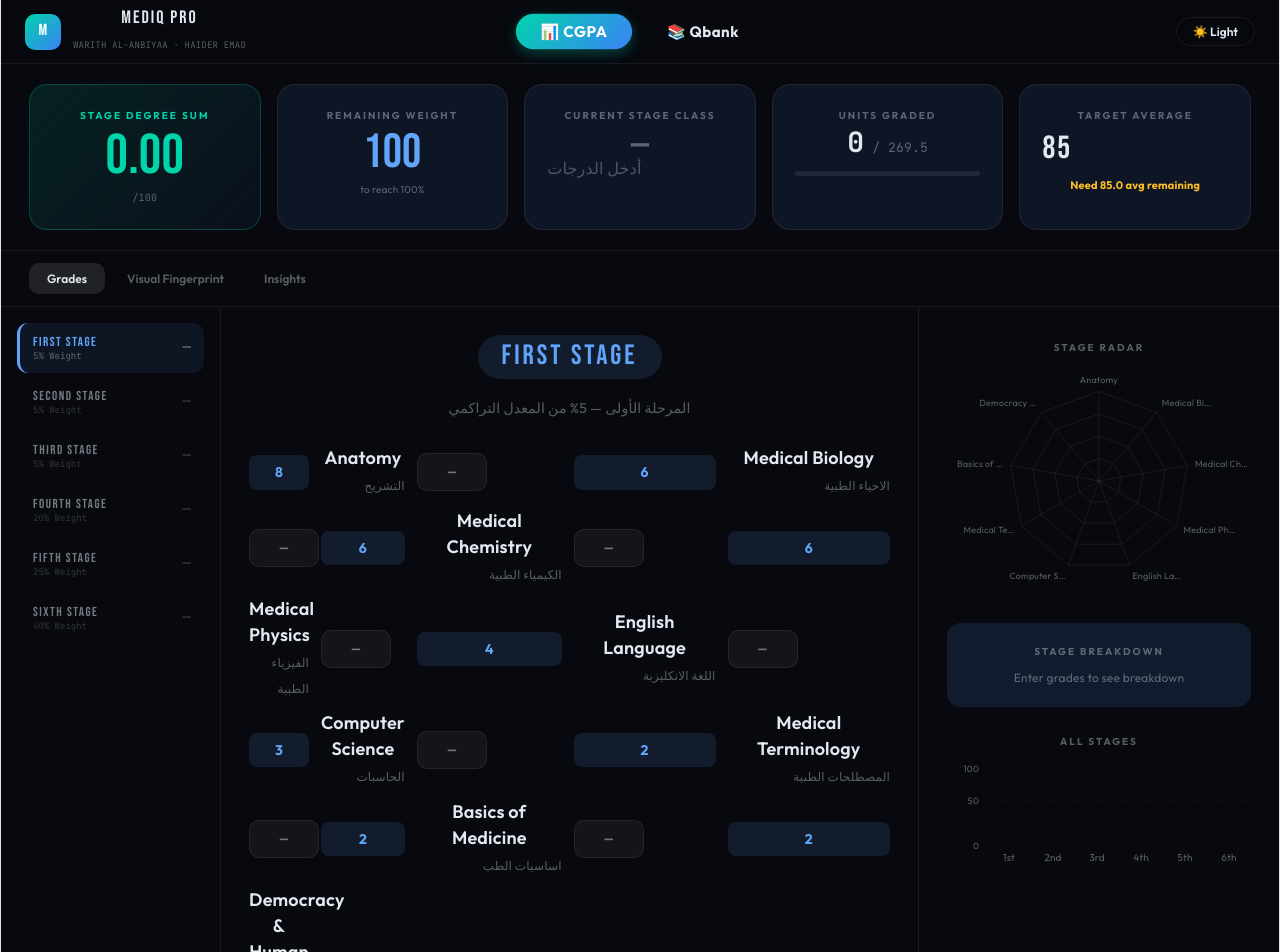
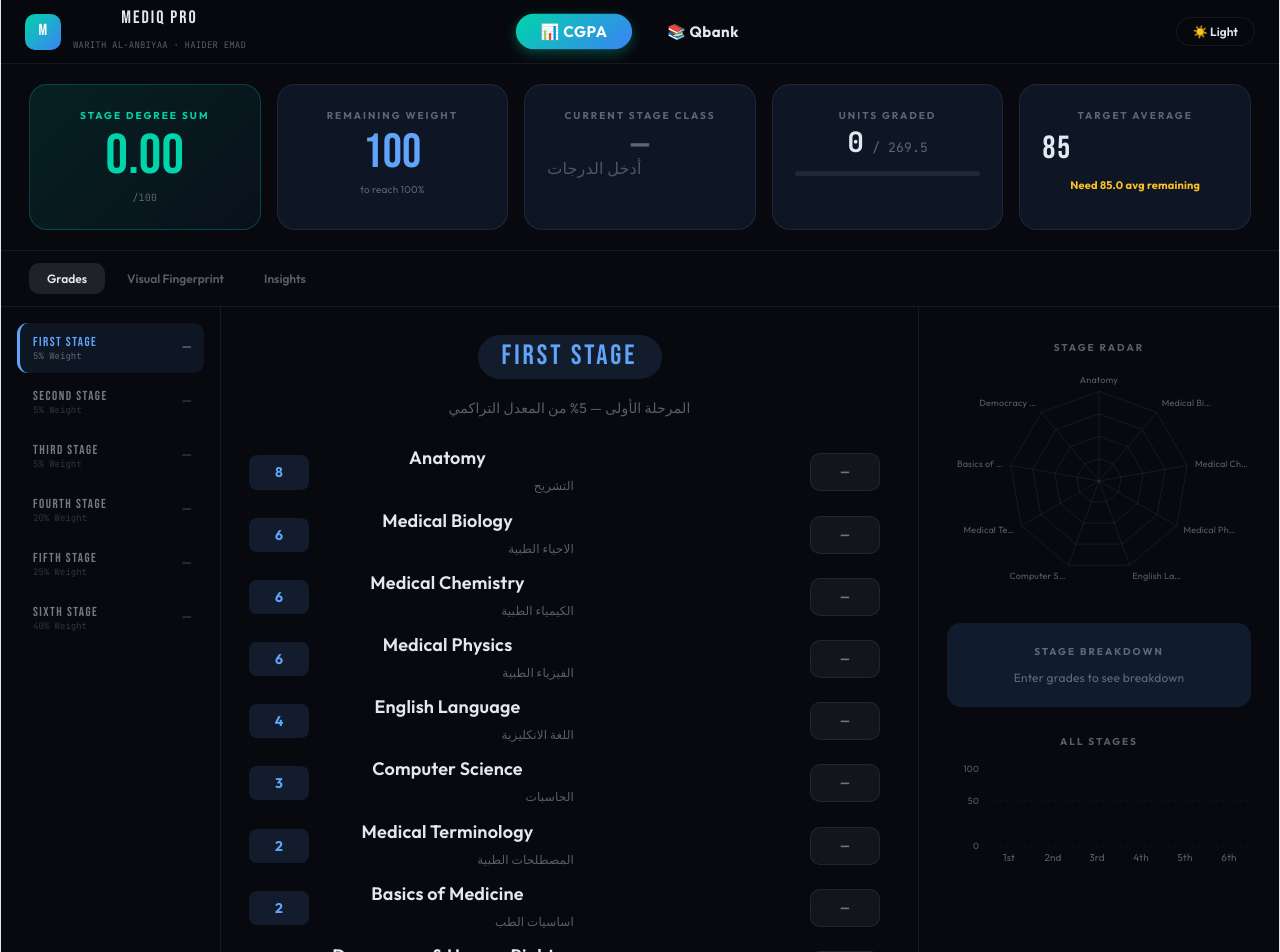
Before and after one commit to hayder-iq/medical-cgpa, a React (Vite) app: page / in a window 1280 px wide. Shown: the top 952 px of the page. Built offline with nearby package versions, Linux system fonts and the light colour scheme.

Commit message:
update UI

```diff
--- a/src/App.jsx
+++ b/src/App.jsx
@@ -75,7 +75,7 @@ const SAMPLE_QS = [
 ];
 
 // ━━━━━━━━━━━━━━━━━━━━━━━━━━━━━━━━━━━━━━━━━━━━━━━━━━━━━━━━━━━━━━
-// CGPA CALCULATOR (جميع المراحل متطابقة في التصميم)
+// CGPA CALCULATOR
 // ━━━━━━━━━━━━━━━━━━━━━━━━━━━━━━━━━━━━━━━━━━━━━━━━━━━━━━━━━━━━━━
 function CGPAView({dark}) {
   const C=TH(dark);
@@ -139,7 +139,7 @@ function CGPAView({dark}) {
           {/* المحتوى الرئيسي */}
           <div style={{display:"grid",gridTemplateColumns:"1fr 360px"}}>
             <div className="fade-up" style={{padding:28,borderRight:`1px solid ${C.border}`,overflowY:"auto"}}>
-              {/* عنوان المرحلة في المنتصف (جميع المراحل متطابقة) */}
+              {/* عنوان المرحلة في المنتصف */}
               <div style={{textAlign:"center",marginBottom:24}}>
                 <div style={{display:"inline-block",background:`${stage.color}20`,borderRadius:60,padding:"8px 24px",marginBottom:12}}>
                   <span style={{fontFamily:"'Bebas Neue'",fontSize:28,letterSpacing:3,color:stage.color}}>{stage.full}</span>
@@ -153,8 +153,8 @@ function CGPAView({dark}) {
                 )}
               </div>
 
-              {/* جدول المواد (نفس الأعمدة لجميع المراحل) */}
-              <div style={{display:"grid",gridTemplateColumns:"60px 1fr auto auto auto",gap:"8px 12px",alignItems:"center"}}>
+              {/* جدول المواد بأعمدة ثابتة */}
+              <div style={{display:"grid", gridTemplateColumns:"60px 1fr 100px 100px 80px", gap:"8px 12px", alignItems:"center"}}>
                 {stage.subjects.map((sub,i)=>{
                   const g=grades[`${stage.id}-${i}`];
                   const cls=classify(g);
@@ -163,9 +163,16 @@ function CGPAView({dark}) {
                   return(
                     <Fragment key={i}>
                       <div style={{textAlign:"center",background:`${stage.color}20`,borderRadius:8,padding:"4px 0",fontSize:14,fontWeight:700,color:stage.color}}>{sub.u}</div>
-                      <div><div style={{fontWeight:600}}>{sub.en}</div><div style={{fontSize:12,color:C.muted,marginTop:2,textAlign:"right",direction:"rtl"}}>{sub.ar}</div></div>
-                      {wd!=null&&<div style={{fontFamily:"'JetBrains Mono'",fontSize:12,background:"rgba(251,191,36,0.12)",padding:"4px 8px",borderRadius:12,textAlign:"center",minWidth:80}}>{wd.toFixed(5)}</div>}
-                      {cls&&<div style={{fontSize:11,fontWeight:700,padding:"2px 8px",borderRadius:12,background:`${cls.color}18`,color:cls.color,textAlign:"center"}}>{cls.label}</div>}
+                      <div>
+                        <div style={{fontWeight:600}}>{sub.en}</div>
+                        <div style={{fontSize:12,color:C.muted,marginTop:2,textAlign:"right",direction:"rtl"}}>{sub.ar}</div>
+                      </div>
+                      <div style={{fontFamily:"'JetBrains Mono'",fontSize:12,background:wd!=null?"rgba(251,191,36,0.12)":"transparent",padding:"4px 8px",borderRadius:12,textAlign:"center",minWidth:80}}>
+                        {wd!=null ? wd.toFixed(5) : ""}
+                      </div>
+                      <div style={{fontSize:11,fontWeight:700,padding:"2px 8px",borderRadius:12,background:cls?`${cls.color}18`:"transparent",color:cls?.color||C.muted,textAlign:"center"}}>
+                        {cls?.label || ""}
+                      </div>
                       <input type="number" min={0} max={100} step={0.5} placeholder="—" value={g??""} onChange={e=>setGrade(stage.id,i,e.target.value)} style={{width:70,height:38,textAlign:"center",borderRadius:10,background:dark?"rgba(255,255,255,.05)":"rgba(0,0,0,.05)",border:`1.5px solid ${g!=null?gco+"60":C.border}`,color:g!=null?gco:C.text,fontSize:14,fontWeight:800,fontFamily:"'JetBrains Mono'",outline:"none"}}/>
                     </Fragment>
                   );
@@ -359,7 +366,7 @@ function Library({ questions, bankQuestionsList, previousExamsList, onStart, dar
 }
 
 // ━━━━━━━━━━━━━━━━━━━━━━━━━━━━━━━━━━━━━━━━━━━━━━━━━━━━━━━━━━━━━━
-// SESSION CONFIG, ACTIVE SESSION, REVIEW (مختصر)
+// SESSION CONFIG
 // ━━━━━━━━━━━━━━━━━━━━━━━━━━━━━━━━━━━━━━━━━━━━━━━━━━━━━━━━━━━━━━
 function SessionConfig({questions, onStart, onBack, dark}) {
   const C=TH(dark);
@@ -399,6 +406,9 @@ function SessionConfig({questions, onStart, onBack, dark}) {
   );
 }
 
+// ━━━━━━━━━━━━━━━━━━━━━━━━━━━━━━━━━━━━━━━━━━━━━━━━━━━━━━━━━━━━━━
+// ACTIVE SESSION
+// ━━━━━━━━━━━━━━━━━━━━━━━━━━━━━━━━━━━━━━━━━━━━━━━━━━━━━━━━━━━━━━
 function ActiveSession({config, onEnd, dark}) {
   const C=TH(dark);
   const {questions,mode,timeLimit,name}=config;
@@ -443,6 +453,9 @@ function ActiveSession({config, onEnd, dark}) {
   );
 }
 
+// ━━━━━━━━━━━━━━━━━━━━━━━━━━━━━━━━━━━━━━━━━━━━━━━━━━━━━━━━━━━━━━
+// SESSION REVIEW
+// ━━━━━━━━━━━━━━━━━━━━━━━━━━━━━━━━━━━━━━━━━━━━━━━━━━━━━━━━━━━━━━
 function SessionReview({result, onExit, onRetry, dark}) {
   const C=TH(dark);
   const {questions,answers,marked,notes,name,mode,elapsed}=result;
@@ -526,9 +539,7 @@ export default function App() {
   return (
     <div style={{ minHeight: "100vh", background: C.bg, color: C.text }}>
       <style>{GCSS}</style>
-
       <div style={{ position: "sticky", top: 0, zIndex: 100, background: C.hdr, backdropFilter: "blur(20px)", borderBottom: `1px solid ${C.border}`, padding: "0 24px", height: 64, display: "flex", alignItems: "center", justifyContent: "space-between" }}>
-        {/* Left: Logo + Telegram */}
         <div style={{ display: "flex", alignItems: "center", gap: 12, flex: 1 }}>
           <div style={{ width: 36, height: 36, borderRadius: 10, background: "linear-gradient(135deg,#00D4AA,#3B82F6)", display: "flex", alignItems: "center", justifyContent: "center", fontSize: 16, fontFamily: "'Bebas Neue'", color: "white" }}>M</div>
           <div onClick={() => window.open("https://t.me/ddxo2", "_blank", "noopener,noreferrer")} style={{ cursor: "pointer", userSelect: "none" }}>
@@ -536,21 +547,16 @@ export default function App() {
             <div style={{ fontSize: 9, color: C.muted, fontFamily: "'JetBrains Mono'" }}>WARITH AL-ANBIYAA · HAIDER EMAD</div>
           </div>
         </div>
-
-        {/* Center: Tabs */}
         <div style={{ display: "flex", justifyContent: "center", flex: 1 }}>
           <div style={{ display: "flex", gap: 12, background: "transparent", borderRadius: 40, padding: "4px" }}>
             <button onClick={() => setTab("cgpa")} style={{ padding: "8px 24px", borderRadius: 40, border: "none", fontWeight: 700, fontSize: "15px", letterSpacing: "0.5px", cursor: "pointer", transition: "all 0.25s cubic-bezier(0.2, 0.9, 0.4, 1.1)", background: tab === "cgpa" ? `linear-gradient(135deg, ${C.acc}, ${C.acc2})` : "transparent", color: tab === "cgpa" ? "white" : C.text, boxShadow: tab === "cgpa" ? "0 4px 12px rgba(0,212,170,0.3)" : "none", transform: tab === "cgpa" ? "scale(1.02)" : "scale(1)", }} onMouseEnter={(e) => { if (tab !== "cgpa") e.currentTarget.style.background = dark ? "rgba(255,255,255,0.08)" : "rgba(0,0,0,0.04)"; }} onMouseLeave={(e) => { if (tab !== "cgpa") e.currentTarget.style.background = "transparent"; }}>📊 CGPA</button>
             <button onClick={() => setTab("qbank")} style={{ padding: "8px 24px", borderRadius: 40, border: "none", fontWeight: 700, fontSize: "15px", letterSpacing: "0.5px", cursor: "pointer", transition: "all 0.25s cubic-bezier(0.2, 0.9, 0.4, 1.1)", background: tab === "qbank" ? `linear-gradient(135deg, ${C.acc}, ${C.acc2})` : "transparent", color: tab === "qbank" ? "white" : C.text, boxShadow: tab === "qbank" ? "0 4px 12px rgba(0,212,170,0.3)" : "none", transform: tab === "qbank" ? "scale(1.02)" : "scale(1)", }} onMouseEnter={(e) => { if (tab !== "qbank") e.currentTarget.style.background = dark ? "rgba(255,255,255,0.08)" : "rgba(0,0,0,0.04)"; }} onMouseLeave={(e) => { if (tab !== "qbank") e.currentTarget.style.background = "transparent"; }}>📚 Qbank</button>
           </div>
         </div>
-
-        {/* Right: Dark mode toggle */}
         <div style={{ display: "flex", justifyContent: "flex-end", flex: 1 }}>
           <button onClick={() => setDark(!dark)} style={{ padding: "6px 16px", borderRadius: 20, border: `1px solid ${C.border}`, background: "transparent", fontSize: 12, fontWeight: 600, color: C.text, cursor: "pointer", transition: "all 0.2s" }} onMouseEnter={(e) => e.currentTarget.style.background = dark ? "rgba(255,255,255,0.1)" : "rgba(0,0,0,0.05)"} onMouseLeave={(e) => e.currentTarget.style.background = "transparent"}>{dark ? "☀️ Light" : "🌙 Dark"}</button>
         </div>
       </div>
-
       {tab === "cgpa" ? <CGPAView dark={dark} /> : <QbankApp dark={dark} />}
     </div>
   );
```
